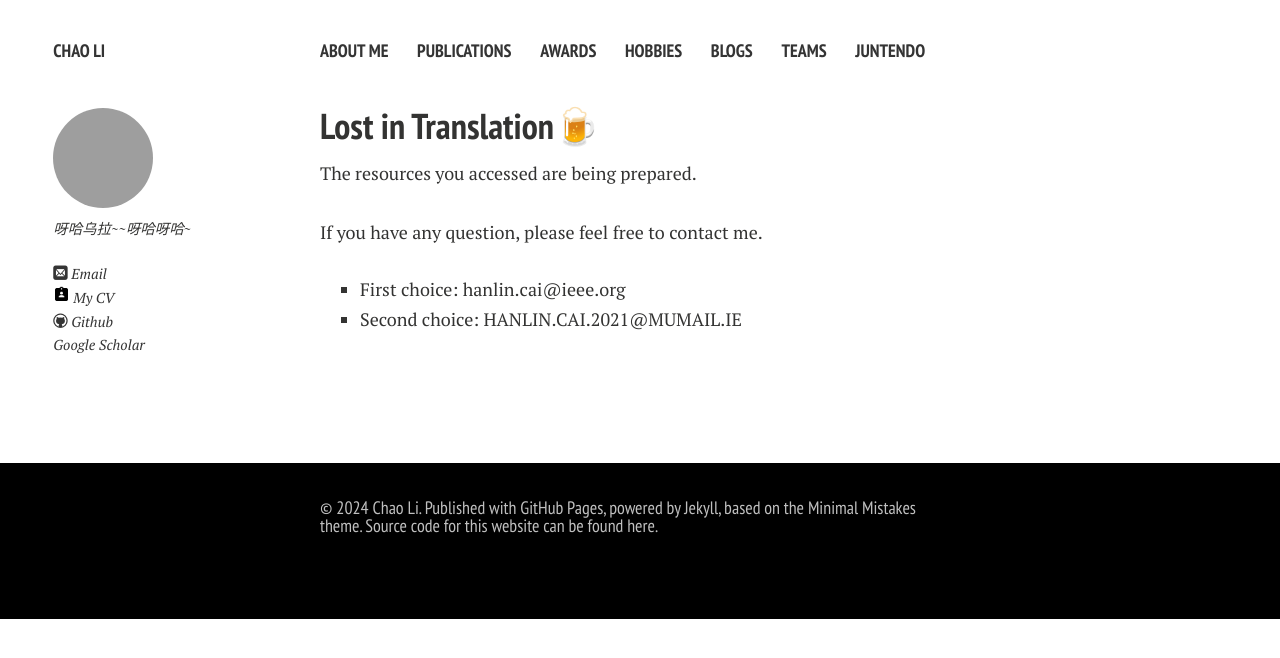
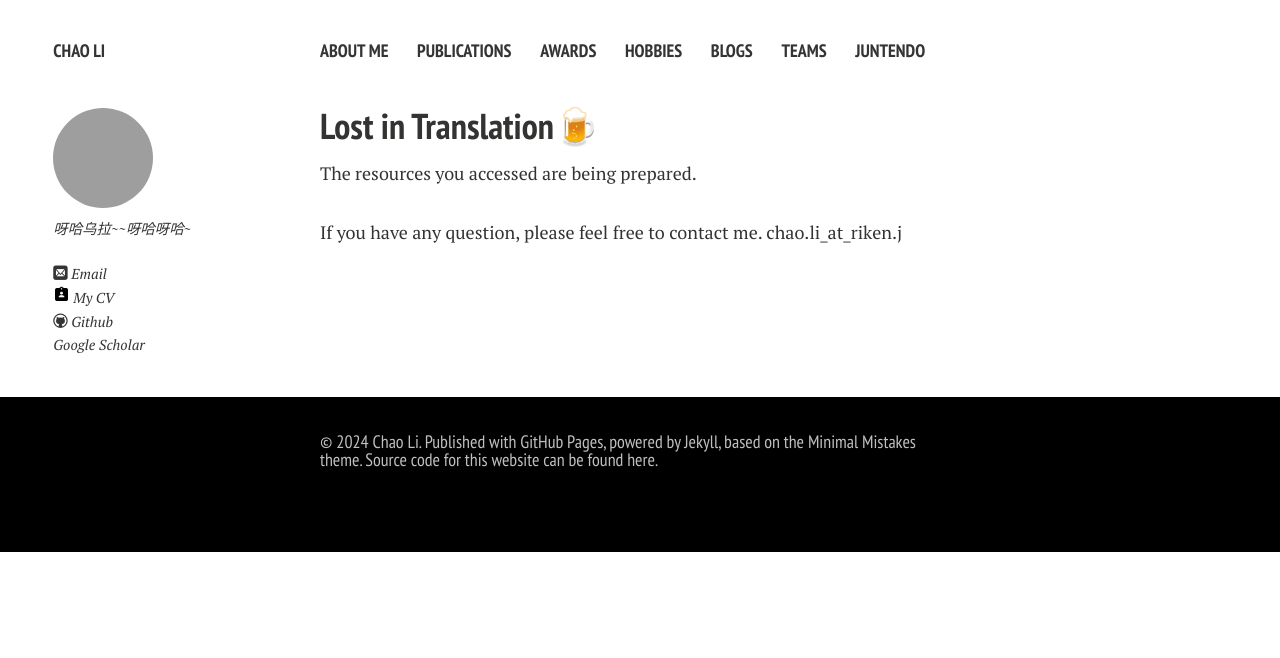
Before and after one commit to yuchencong/yuchencong.github.io, a Jekyll site: the page built from file/404.md, in a window 1280 px wide. Shown: the top 658 px of the page. Built offline with Jekyll 4.4.1, drawn with Linux system fonts in a browser that asks for light colours; nearby versions of some CDN libraries; comment, search, counter and statistics services are not loaded; a style sheet for code colours, icons or effects is not loaded.

Commit message:
Update 404.md

```diff
--- a/file/404.md
+++ b/file/404.md
@@ -9,8 +9,7 @@
 The resources you accessed are being prepared.
 
 <br>If you have any question, please feel free to contact me.
-
-- First choice: hanlin.cai@ieee.org
-- Second choice: HANLIN.CAI.2021@MUMAIL.IE
+    chao.li_at_riken.j
+<!-- - Second choice: HANLIN.CAI.2021@MUMAIL.IE -->
 
 <br>
```
